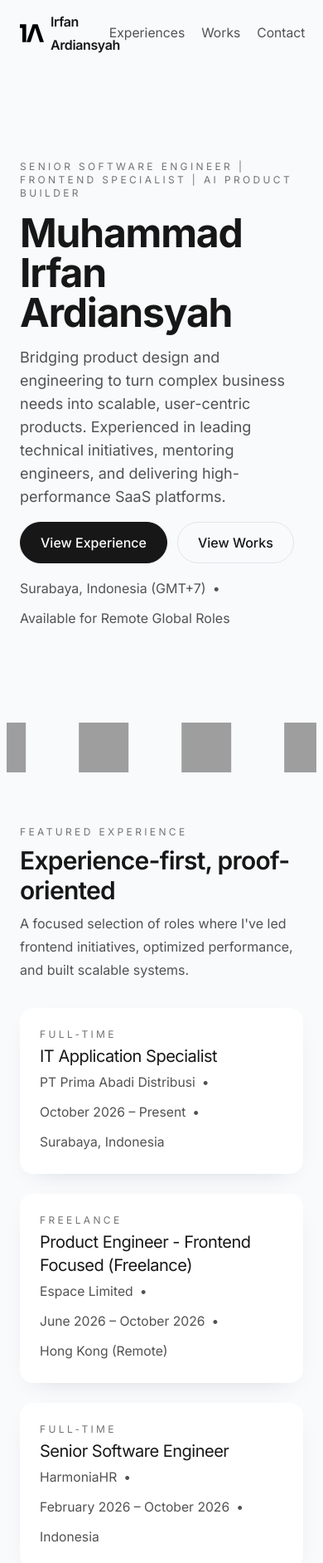
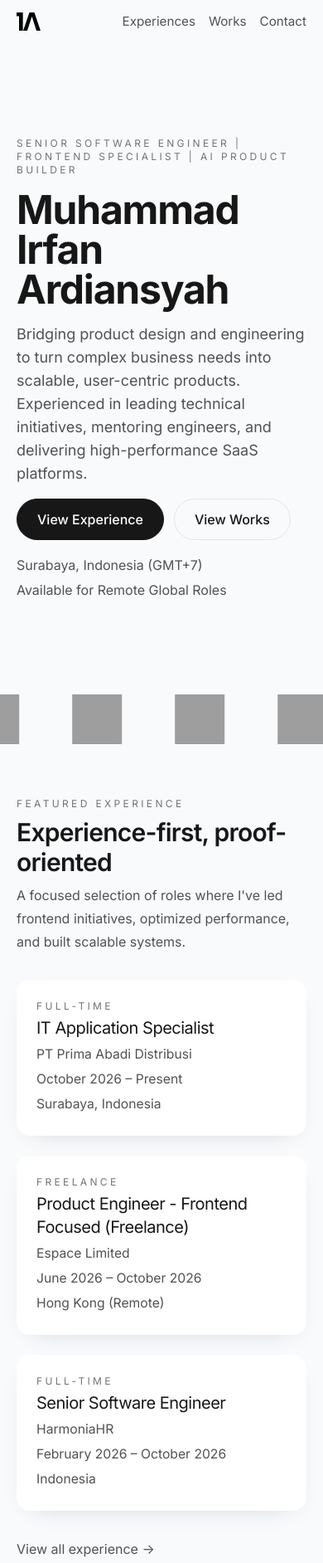
Before and after one commit to irfanard27/irfan-ardiansyah, an Astro site: page / in a window 390 px wide. Shown: the top 1884 px of the page at 83% size. Built offline with nearby package versions, Linux system fonts and the light colour scheme; Astro itself is replaced by a stand-in of ours; grey boxes are pictures that could not be loaded.

Commit message:
fix: improve mobile layout across header, cards, and marquee

```diff
--- a/src/components/TimelineItem.astro
+++ b/src/components/TimelineItem.astro
@@ -30,11 +30,13 @@ const typeLabel = typeLabels[item.type];
 					{typeLabel}
 				</div>
 				<h3 class="text-xl tracking-tight sm:text-2xl">{item.role}</h3>
-				<div class="flex flex-wrap items-center gap-2 text-[0.98rem] text-neutral-600">
+				<div
+					class="flex flex-col gap-0.5 text-[0.98rem] text-neutral-600 sm:flex-row sm:flex-wrap sm:items-center sm:gap-2"
+				>
 					<span>{item.company}</span>
-					<span>•</span>
+					<span class="hidden sm:inline" aria-hidden="true">•</span>
 					<span>{item.period}</span>
-					<span>•</span>
+					<span class="hidden sm:inline" aria-hidden="true">•</span>
 					<span>{item.location}</span>
 				</div>
 			</div>
@@ -48,11 +50,13 @@ const typeLabel = typeLabels[item.type];
 				<h3 class="text-xl font-semibold tracking-tight sm:text-2xl">
 					{item.role}
 				</h3>
-				<div class="flex flex-wrap items-center gap-2 text-[0.98rem] text-neutral-600">
+				<div
+					class="flex flex-col gap-0.5 text-[0.98rem] text-neutral-600 sm:flex-row sm:flex-wrap sm:items-center sm:gap-2"
+				>
 					<span>{item.company}</span>
-					<span>•</span>
+					<span class="hidden sm:inline" aria-hidden="true">•</span>
 					<span>{item.period}</span>
-					<span>•</span>
+					<span class="hidden sm:inline" aria-hidden="true">•</span>
 					<span>{item.location}</span>
 				</div>
 			</header>
--- a/src/components/WorkCard.astro
+++ b/src/components/WorkCard.astro
@@ -14,7 +14,7 @@ const { item } = Astro.props;
 >
 	<header class="flex flex-col gap-1">
 		<div
-			class="flex flex-wrap items-center gap-2 text-[0.98rem] text-neutral-600"
+			class="flex flex-col gap-0.5 text-[0.98rem] text-neutral-600 sm:flex-row sm:flex-wrap sm:items-center sm:gap-2"
 		>
 			<span
 				>{
@@ -25,7 +25,7 @@ const { item } = Astro.props;
 							: "Work"
 				}</span
 			>
-			<span>•</span>
+			<span class="hidden sm:inline" aria-hidden="true">•</span>
 			<span>{item.role}</span>
 		</div>
 		<h3 class="text-xl font-semibold tracking-tight sm:text-2xl">
--- a/src/layouts/BaseLayout.astro
+++ b/src/layouts/BaseLayout.astro
@@ -44,14 +44,17 @@ const {
 			id="site-header"
 		>
 			<nav
-				class="mx-auto flex w-[min(1080px,100%)] items-center justify-between gap-4 px-6 py-3"
+				class="mx-auto flex w-[min(1080px,100%)] items-center justify-between gap-4 px-5 py-3 sm:px-6"
 			>
-				<a class="font-semibold tracking-tight flex gap-2" href="/">
-					<Image src={icon} alt="Irfan Ardiansyah" height={22} />
-					Irfan Ardiansyah
+				<a
+					class="-m-2 flex shrink-0 items-center gap-2 p-2 font-semibold tracking-tight"
+					href="/"
+				>
+					<Image src={icon} alt="" aria-hidden="true" height={22} />
+					<span class="sr-only sm:not-sr-only">Irfan Ardiansyah</span>
 				</a>
 				<div
-					class="flex items-center gap-5 text-[0.98rem] text-neutral-600"
+					class="flex items-center gap-4 text-[0.95rem] text-neutral-600 sm:gap-5 sm:text-[0.98rem]"
 				>
 					<a
 						class="transition-colors hover:text-neutral-900"
@@ -102,13 +105,13 @@ const {
 			window.addEventListener("scroll", onScroll, { passive: true });
 		</script>
 		<main
-			class="mx-auto flex w-[min(1080px,100%)] flex-col gap-24 px-6 py-16 sm:gap-32 sm:py-24"
+			class="mx-auto flex w-[min(1080px,100%)] flex-col gap-24 px-5 py-16 sm:gap-32 sm:px-6 sm:py-24"
 		>
 			<slot />
 		</main>
 		<footer class="border-t border-neutral-200/80 bg-transparent">
 			<div
-				class="mx-auto flex w-[min(1080px,100%)] flex-wrap items-center justify-between gap-4 px-6 py-8 text-[0.98rem] text-neutral-600"
+				class="mx-auto flex w-[min(1080px,100%)] flex-wrap items-center justify-between gap-4 px-5 py-8 text-[0.98rem] text-neutral-600 sm:px-6"
 			>
 				<p>© {new Date().getFullYear()} Muhammad Irfan Ardiansyah</p>
 				<div class="flex items-center gap-4">
--- a/src/pages/index.astro
+++ b/src/pages/index.astro
@@ -52,9 +52,11 @@ const featuredWorks = works.filter((item) => item.featured);
 						View Works
 					</a>
 				</div>
-				<div class="flex flex-wrap items-center gap-2 text-neutral-600">
+				<div
+					class="flex flex-col gap-0.5 text-neutral-600 sm:flex-row sm:flex-wrap sm:items-center sm:gap-2"
+				>
 					<span>Surabaya, Indonesia (GMT+7)</span>
-					<span>•</span>
+					<span class="hidden sm:inline" aria-hidden="true">•</span>
 					<span>Available for Remote Global Roles</span>
 				</div>
 			</div>
@@ -62,7 +64,7 @@ const featuredWorks = works.filter((item) => item.featured);
 
 		<section class="flex flex-col gap-8">
 			<div
-				class="tech-marquee relative -mx-4 w-[calc(100%+2rem)] sm:-mx-6 sm:w-[calc(100%+3rem)] lg:-mx-8 lg:w-[calc(100%+4rem)]"
+				class="tech-marquee relative -mx-5 w-[calc(100%+2.5rem)] sm:-mx-6 sm:w-[calc(100%+3rem)]"
 			>
 				<div class="marquee flex items-center gap-16">
 					<div class="flex items-center gap-16">
```
